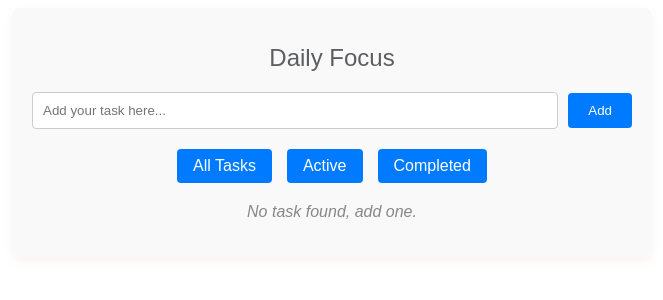
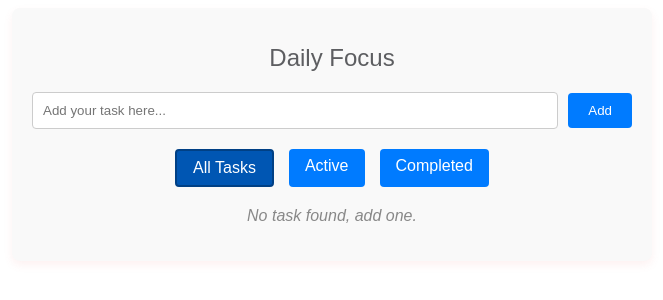
Before and after one commit to Swaaleh/daily-focus, a React (Vite) app: page / in a window 1280 px wide. Shown: the top 300 px of the page, without its empty margins (308-971 px from the left). Built offline with nearby package versions, Linux system fonts and the light colour scheme.

Commit message:
Add highlight to active Navigation Link.

```diff
--- a/src/App.jsx
+++ b/src/App.jsx
@@ -1,5 +1,5 @@
 
-import{BrowserRouter as Router, Routes,Route, Link} from "react-router-dom"
+import{BrowserRouter as Router, Routes,Route, NavLink} from "react-router-dom"
 import { TodosProvider } from "./context/TodosContext";
 import Header from "./components/Header";
 import Feedback from "./components/Feedback";
@@ -36,7 +36,11 @@ export default function App() {
             '&:hover': {
               backgroundColor: '#0056b3'
             }
-          },
+        },
+        activeNavLink: {
+          backgroundColor: '#0056b3',
+          border: '2px solid #004085'
+        },
           clearButton: {
             padding: "10px 20px",
             backgroundColor: "#dc3545",
@@ -47,7 +51,6 @@ export default function App() {
             display: 'block',
             margin: '20px auto 0'
           }
-
     };
 
     return (
@@ -59,9 +62,9 @@ export default function App() {
                     <Feedback />
                     <TodoForm />
                     <nav style={styles.nav}>
-                        <Link to="/" style={styles.navLink}>All Tasks</Link>
-                        <Link to="/active" style={styles.navLink}>Active</Link>
-                        <Link to="/completed" style={styles.navLink}>Completed</Link>
+                        <NavLink to="/" style={({isActive})=> isActive ? {...styles.navLink, ...styles.activeNavLink} : styles.navLink}>All Tasks</NavLink>
+                        <NavLink to="/active" style={({isActive})=> isActive ? {...styles.navLink, ...styles.activeNavLink} : styles.navLink}>Active</NavLink>
+                        <NavLink to="/completed" style={({isActive})=> isActive ? {...styles.navLink, ...styles.activeNavLink} : styles.navLink}>Completed</NavLink>
                     </nav>
 
                 <Routes>
```
